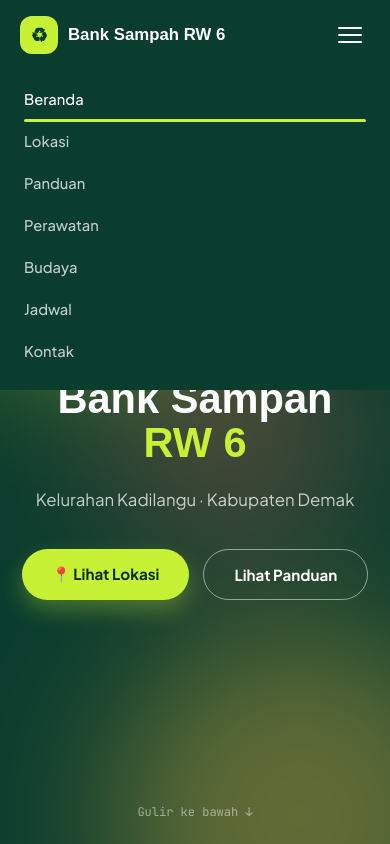
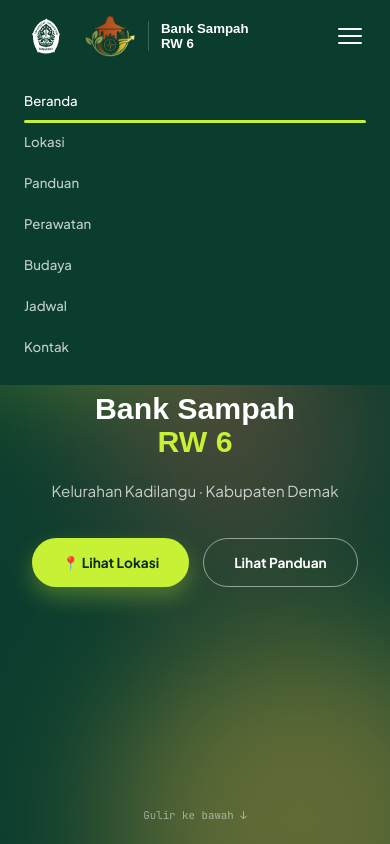
Before and after one commit to FebriantiPujiatiningsih/bank-sampah-rw6-kadilangu-demak, a plain HTML site: page index.html in a window 390 px wide. Both pictures are taken after a click on the button "Buka menu". Shown: the top 844 px of the page. Drawn offline with Linux system fonts and the light colour scheme; a web font is replaced by a local one.

Commit message:
perbaikan website Bank Sampah

```diff
--- a/css/style.css
+++ /dev/null
@@ -1,458 +0,0 @@
-/* ===========================
-   RESET
-=========================== */
-
-*{
-    margin:0;
-    padding:0;
-    box-sizing:border-box;
-    font-family:'Poppins',sans-serif;
-    scroll-behavior:smooth;
-}
-
-body{
-    background:#f7fff6;
-    color:#333;
-    overflow-x:hidden;
-}
-
-/* ===========================
-   HEADER
-=========================== */
-
-header{
-    position:fixed;
-    top:0;
-    left:0;
-    width:100%;
-    display:flex;
-    justify-content:space-between;
-    align-items:center;
-    padding:18px 8%;
-    background:#2E7D32;
-    color:white;
-    z-index:999;
-    box-shadow:0 5px 20px rgba(0,0,0,.15);
-}
-
-.logo{
-    font-size:24px;
-    font-weight:700;
-}
-
-nav{
-    display:flex;
-    gap:25px;
-}
-
-nav a{
-    color:white;
-    text-decoration:none;
-    font-weight:500;
-    transition:.3s;
-}
-
-nav a:hover{
-    color:#FFD54F;
-}
-
-/* ===========================
-   HERO
-=========================== */
-
-.hero{
-    height:100vh;
-    display:flex;
-    justify-content:center;
-    align-items:center;
-    text-align:center;
-    padding:30px;
-    color:white;
-
-    background:
-    linear-gradient(rgba(46,125,50,.80),rgba(76,175,80,.80)),
-    url("https://images.unsplash.com/photo-1497436072909-f5e4be6f7c4f?auto=format&fit=crop&w=1500&q=80");
-
-    background-size:cover;
-    background-position:center;
-}
-
-.hero h1{
-    font-size:60px;
-    margin-bottom:20px;
-}
-
-.hero p{
-    font-size:20px;
-    line-height:35px;
-    margin-bottom:35px;
-}
-
-/* ===========================
-   BUTTON
-=========================== */
-
-.btn{
-    display:inline-block;
-    padding:15px 35px;
-    background:white;
-    color:#2E7D32;
-    text-decoration:none;
-    border-radius:40px;
-    font-weight:600;
-    transition:.3s;
-}
-
-.btn:hover{
-    background:#FFD54F;
-    transform:translateY(-3px);
-}
-
-/* ===========================
-   SECTION
-=========================== */
-
-section{
-    padding:90px 10%;
-}
-
-h2{
-    text-align:center;
-    color:#2E7D32;
-    font-size:36px;
-    margin-bottom:45px;
-}
-
-/* ===========================
-   CARD
-=========================== */
-
-.card-container{
-
-    display:grid;
-
-    grid-template-columns:repeat(auto-fit,minmax(250px,1fr));
-
-    gap:30px;
-
-}
-
-.card{
-
-    background:white;
-
-    padding:35px;
-
-    border-radius:20px;
-
-    text-align:center;
-
-    box-shadow:0 10px 25px rgba(0,0,0,.1);
-
-    transition:.3s;
-
-}
-
-.card:hover{
-
-    transform:translateY(-8px);
-
-}
-
-.icon{
-
-    font-size:45px;
-
-    margin-bottom:20px;
-
-}
-
-.card h3{
-
-    margin-bottom:15px;
-
-    color:#2E7D32;
-
-}
-
-.card p{
-
-    line-height:28px;
-
-    margin-bottom:18px;
-
-}
-
-.card a{
-
-    color:#2E7D32;
-
-    text-decoration:none;
-
-    font-weight:bold;
-
-}
-
-/* ===========================
-   TENTANG
-=========================== */
-
-.tentang{
-
-    background:#E8F5E9;
-
-    border-radius:20px;
-
-}
-
-/* ===========================
-   MAP
-=========================== */
-
-iframe{
-
-    width:100%;
-
-    height:450px;
-
-    border:none;
-
-    border-radius:20px;
-
-    margin-top:25px;
-
-}
-
-.btn-group{
-
-    text-align:center;
-
-    margin-top:30px;
-
-}
-
-/* ===========================
-   IMAGE
-=========================== */
-
-img{
-
-    max-width:100%;
-
-    border-radius:15px;
-
-}
-
-/* ===========================
-   FOOTER
-=========================== */
-
-footer{
-
-    background:#2E7D32;
-
-    color:white;
-
-    text-align:center;
-
-    padding:30px;
-
-    margin-top:60px;
-
-}
-
-/* ===================================================
-                RESPONSIVE TABLET
-=================================================== */
-
-@media(max-width:992px){
-
-header{
-
-    padding:18px 5%;
-
-}
-
-.hero h1{
-
-    font-size:48px;
-
-}
-
-.hero p{
-
-    font-size:18px;
-
-}
-
-section{
-
-    padding:80px 7%;
-
-}
-
-}
-
-/* ===================================================
-                    RESPONSIVE HP
-=================================================== */
-
-@media(max-width:768px){
-
-header{
-
-    flex-direction:column;
-
-    padding:15px;
-
-}
-
-.logo{
-
-    margin-bottom:15px;
-
-    font-size:22px;
-
-}
-
-nav{
-
-    flex-wrap:wrap;
-
-    justify-content:center;
-
-    gap:12px;
-
-}
-
-nav a{
-
-    font-size:14px;
-
-}
-
-.hero{
-
-    height:90vh;
-
-    padding:20px;
-
-}
-
-.hero h1{
-
-    font-size:36px;
-
-}
-
-.hero p{
-
-    font-size:16px;
-
-    line-height:30px;
-
-}
-
-.btn{
-
-    padding:12px 25px;
-
-    font-size:15px;
-
-}
-
-section{
-
-    padding:70px 20px;
-
-}
-
-h2{
-
-    font-size:28px;
-
-}
-
-.card-container{
-
-    grid-template-columns:1fr;
-
-}
-
-.card{
-
-    padding:25px;
-
-}
-
-iframe{
-
-    height:300px;
-
-}
-
-footer{
-
-    font-size:14px;
-
-}
-
-}
-
-/* ===================================================
-                RESPONSIVE HP KECIL
-=================================================== */
-
-@media(max-width:480px){
-
-.hero{
-
-    height:85vh;
-
-}
-
-.hero h1{
-
-    font-size:30px;
-
-}
-
-.hero p{
-
-    font-size:15px;
-
-}
-
-.logo{
-
-    font-size:20px;
-
-}
-
-nav{
-
-    gap:8px;
-
-}
-
-nav a{
-
-    font-size:13px;
-
-}
-
-.btn{
-
-    width:100%;
-
-    max-width:250px;
-
-}
-
-iframe{
-
-    height:250px;
-
-}
-
-}
--- a/index.html
+++ b/index.html
@@ -35,7 +35,7 @@
 }
 
 * { box-sizing: border-box; }
-html { scroll-behavior: smooth; }
+html { scroll-behavior: smooth; font-size: 90%; }
 
 body {
   margin: 0;
@@ -58,30 +58,41 @@ img { max-width: 100%; display: block; }
   display: flex;
   align-items: center;
   justify-content: space-between;
-  padding: 16px clamp(20px, 5vw, 56px);
+  padding: 10px clamp(20px, 5vw, 56px);
   background: var(--forest);
+  gap: 16px;
 }
 
 .logo {
   display: flex;
   align-items: center;
-  gap: 10px;
+  gap: 12px;
   color: #fff;
   font-family: var(--font-display);
   font-weight: 600;
   font-size: 1.05rem;
+  min-width: 0;
 }
 
-.logo-mark {
-  width: 38px; height: 38px;
-  display: flex; align-items: center; justify-content: center;
-  background: var(--lime);
-  color: var(--forest);
-  border-radius: 12px;
-  font-size: 1.2rem;
+.inst-logo {
+  height: 74px;
+  width: 74px;
+  flex-shrink: 0;
+  object-fit: contain;
 }
 
-nav#siteNav { display: flex; gap: 26px; }
+.logo-divider {
+  width: 1px;
+  height: 30px;
+  background: rgba(255,255,255,0.2);
+  flex-shrink: 0;
+}
+
+.logo-text {
+  white-space: nowrap;
+}
+
+nav#siteNav { display: flex; gap: 26px; flex-shrink: 0; }
 
 .nav-link {
   color: rgba(255,255,255,0.75);
@@ -110,6 +121,7 @@ nav#siteNav { display: flex; gap: 26px; }
   flex-direction: column;
   gap: 5px;
   background: none; border: none; cursor: pointer; padding: 8px;
+  flex-shrink: 0;
 }
 .nav-toggle span { width: 24px; height: 2px; background: #fff; border-radius: 2px; }
 
@@ -156,9 +168,9 @@ nav#siteNav { display: flex; gap: 26px; }
 }
 
 .hero-title {
-  font-size: clamp(2.6rem, 7vw, 4.4rem);
+  font-size: clamp(2.1rem, 5vw, 3.4rem);
   font-weight: 800;
-  line-height: 1.08;
+  line-height: 1.1;
   color: #fff;
 }
 
@@ -253,7 +265,7 @@ nav#siteNav { display: flex; gap: 26px; }
 }
 
 .section-block h2, .fitur h2 {
-  font-size: clamp(1.9rem, 3.4vw, 2.5rem);
+  font-size: clamp(1.6rem, 2.6vw, 2.1rem);
   margin-bottom: 12px;
   font-weight: 700;
 }
@@ -471,6 +483,13 @@ footer {
   nav#siteNav.open { display: flex; }
   .nav-link { padding: 10px 0; }
   .nav-toggle { display: flex; }
+
+  .logo-text { font-size: 0.92rem; }
+  .inst-logo { height: 52px; width: 52px; }
+}
+
+@media (max-width: 420px) {
+  .logo-text strong { display: block; }
 }
 
 @media (prefers-reduced-motion: reduce) {
@@ -484,8 +503,10 @@ footer {
 
 <header id="site-header">
   <div class="logo">
-    <span class="logo-mark">♻</span>
-    <span>Bank Sampah RW 6</span>
+    <img class="inst-logo" src="assets/undip-white.png" alt="Logo Universitas Diponegoro">
+    <img class="inst-logo" src="assets/kkn.png" alt="Logo KKN-T IDBU 1">
+    <span class="logo-divider"></span>
+    <span class="logo-text">Bank Sampah <strong>RW 6</strong></span>
   </div>
 
   <button class="nav-toggle" id="navToggle" aria-label="Buka menu">
```
Also changed, not shown: js/script.js (deleted, +0 -15 lines), assets/kkn.png (added), assets/undip-white.png (added), assets/undip.png (added), css/responsive.css (deleted), js/data.js (deleted).
